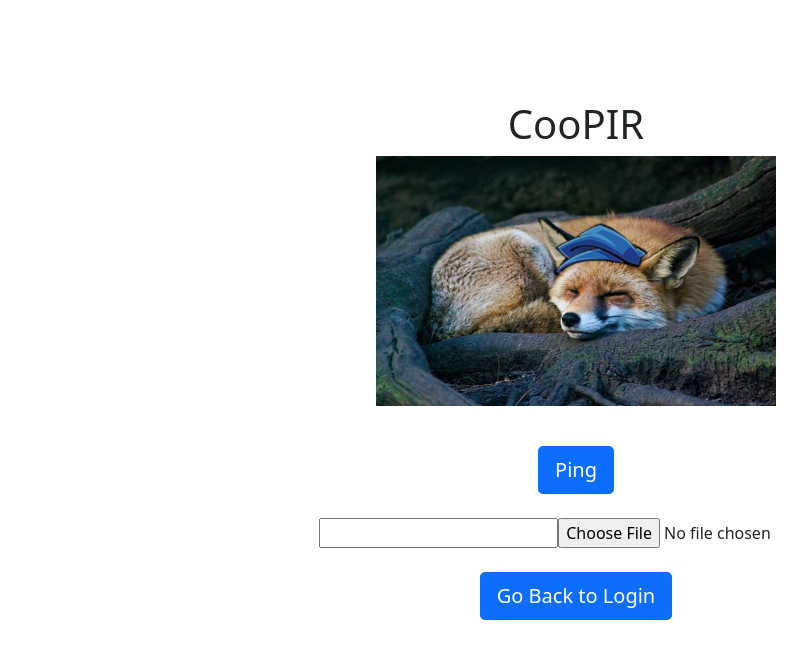
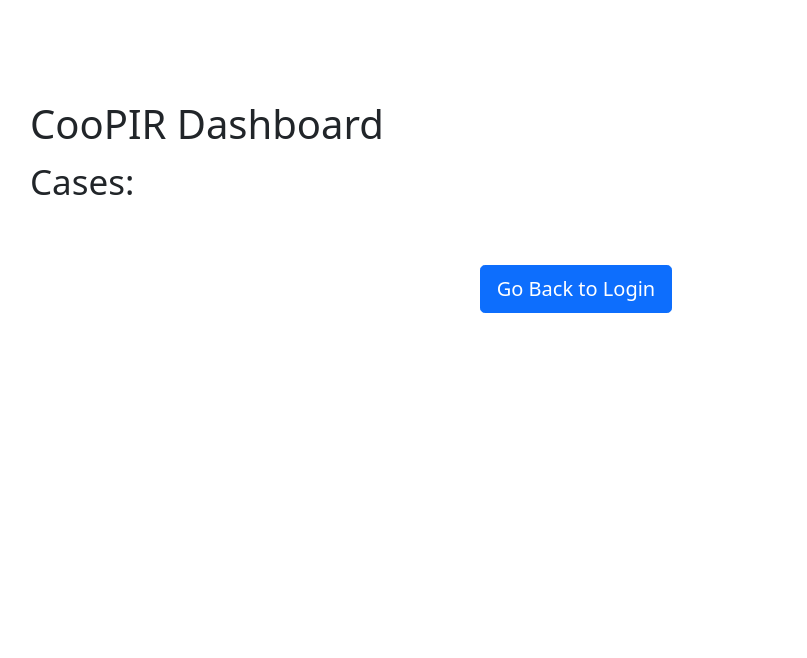
Before and after one commit to JosephS11723/CooPIR, an Angular app in the folder Web_App/CooPIR-Web-App/: page /home in a window 1280 px wide. Shown: the top 658 px of the page, without its empty margins (64-871 px from the left). Built offline with nearby package versions, Linux system fonts and the light colour scheme.

Commit message:
Started work on dashboard

```diff
--- a/Web_App/CooPIR-Web-App/src/app/home/home.component.html
+++ b/Web_App/CooPIR-Web-App/src/app/home/home.component.html
@@ -1,7 +1,6 @@
-
 <div style="text-align:center" class="container mt-5">
     <!-- <div *ngIf="!registerMode" style='text-align: center;'> -->
-     <h1 style="text-align:center">CooPIR</h1>
+     <h1 style="text-align:left">CooPIR Dashboard</h1>
      <script>
        function pingButton(){
          var topic = document.getElementById("topic").value;
@@ -11,18 +10,22 @@
      </script>
 
   <!--Image-->
-     <img src="assets/images/CooPIR_Pic.JPG" width="400" height="250"/>
-  <!--Buttons Functional stuff-->
+     <!--<img src="assets/images/CooPIR_Pic.JPG" width="400" height="250"/>-->
+  <div>
+   <p style="text-align:left;font-size:35px;">Cases: </p>
+  </div>
+
+     <!--Buttons Functional stuff-->
      <p><br></p>
      <div class="text-center">
-         <button (click)="pingButton()" class="btn btn-primary btn-lg mr-2">Ping</button>
-         <br><br>&nbsp;&nbsp;&nbsp;&nbsp;&nbsp;&nbsp;&nbsp;&nbsp;
+   <!--      <button (click)="pingButton()" class="btn btn-primary btn-lg mr-2">Ping</button>
+         <br><br>&nbsp;&nbsp;&nbsp;&nbsp;&nbsp;&nbsp;&nbsp;&nbsp; -->
          <!--File uploader-->
-         <input type="text" id="caseName">
+   <!--      <input type="text" id="caseName">
          <input type="file" class="file-input"
          (change)="onFileSelected($event)" #fileUpload>
 
-         <br><br>
+         <br><br> -->
          <button (click)="goToLogin()" class="btn btn-primary btn-lg mr-2">Go Back to Login</button>
       </div>
 
--- a/Web_App/CooPIR-Web-App/src/app/home/home.component.ts
+++ b/Web_App/CooPIR-Web-App/src/app/home/home.component.ts
@@ -40,7 +40,7 @@ export class HomeComponent implements OnInit {
       case 200:
           Swal.fire({
             icon: 'success',
-            title: 'Successful Operation'
+            title: 'Success!'
           })
           break;
       case 400:
```
